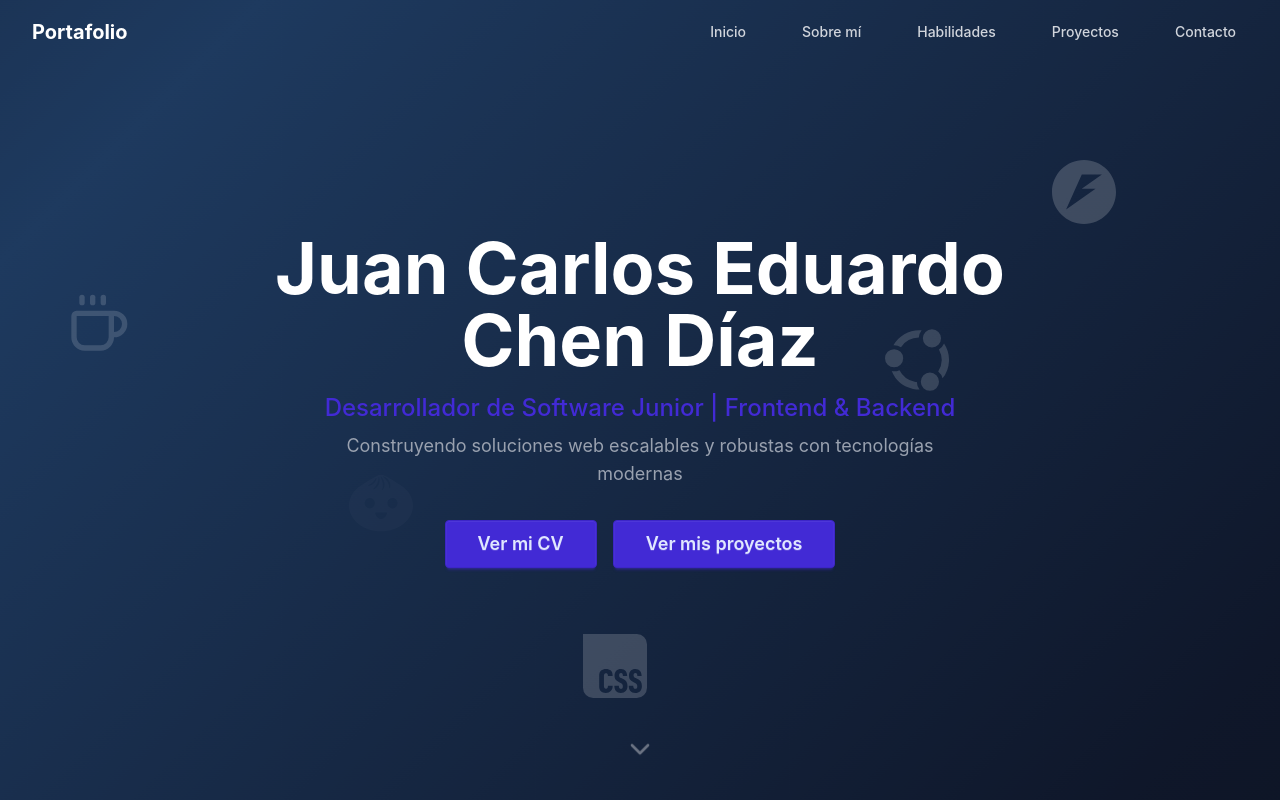
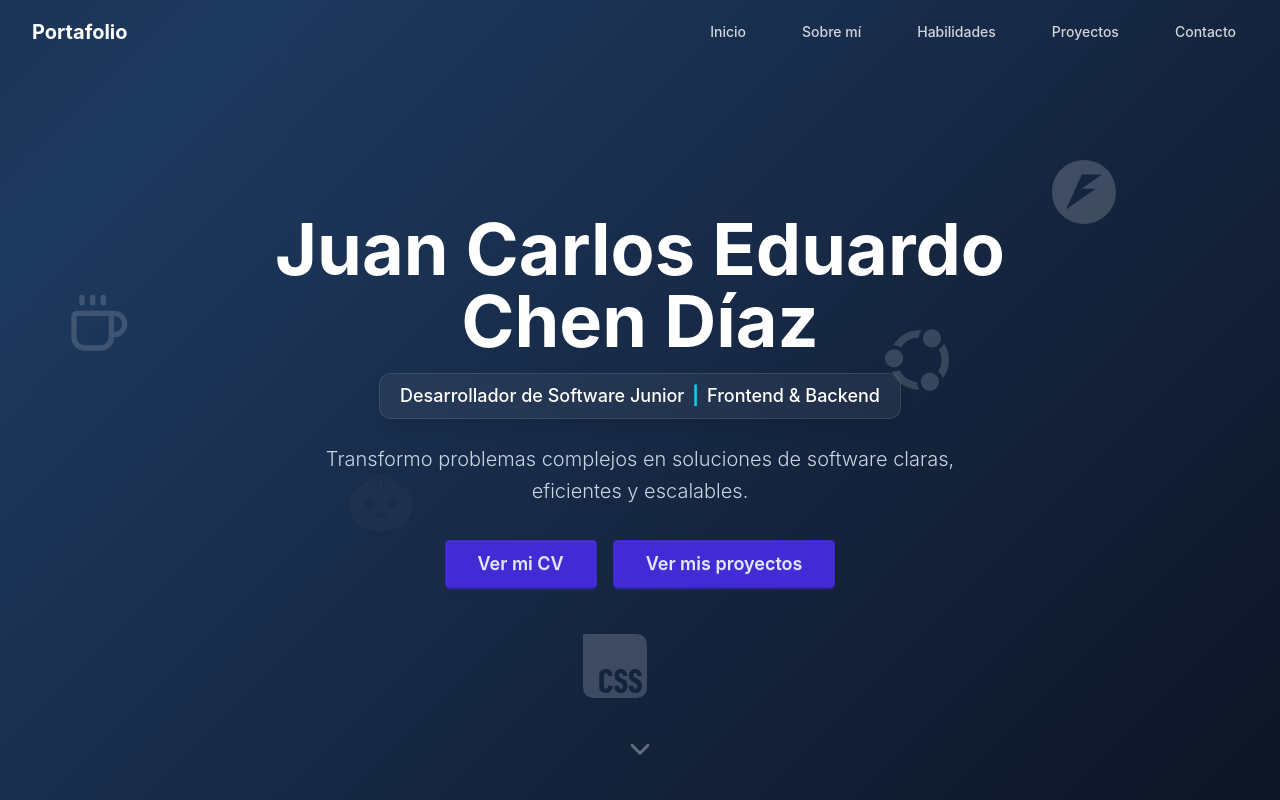
Before and after one commit to Juan-D15/portafolio-web, a React (Vite) app in the folder portafolio-jcd/: page / in a window 1280 px wide. Shown: the top 800 px of the page. Built offline with nearby package versions, Linux system fonts and the light colour scheme.

Commit message:
style: cambio de diseño en profesión

```diff
--- a/portafolio-jcd/src/components/Hero.tsx
+++ b/portafolio-jcd/src/components/Hero.tsx
@@ -46,11 +46,13 @@ const Hero = () => {
           <span>Juan Carlos Eduardo</span>
           <span>Chen Díaz</span>
         </h1>
-        <p className="text-xl md:text-2xl text-primary mb-2 font-medium">
-          Desarrollador de Software Junior | Frontend & Backend
-        </p>
-        <p className="text-gray-400 text-lg mb-8 max-w-2xl mx-auto">
-          Construyendo soluciones web escalables y robustas con tecnologías modernas
+        <div className="inline-flex items-center gap-2 px-5 py-2 rounded-xl border border-white/10 bg-white/[0.06] backdrop-blur-md text-white text-sm sm:text-base md:text-lg font-medium mb-6 shadow-lg shadow-black/10">
+          <span>Desarrollador de Software Junior</span>
+          <span className="text-cyan-400 font-bold">|</span>
+          <span>Frontend & Backend</span>
+        </div>
+        <p className="text-lg md:text-xl text-slate-300 mb-8 max-w-2xl mx-auto leading-relaxed font-light">
+          Transformo problemas complejos en soluciones de software claras, eficientes y escalables.
         </p>
         <div className="flex flex-col sm:flex-row gap-4 justify-center items-center">
           <Link
```
